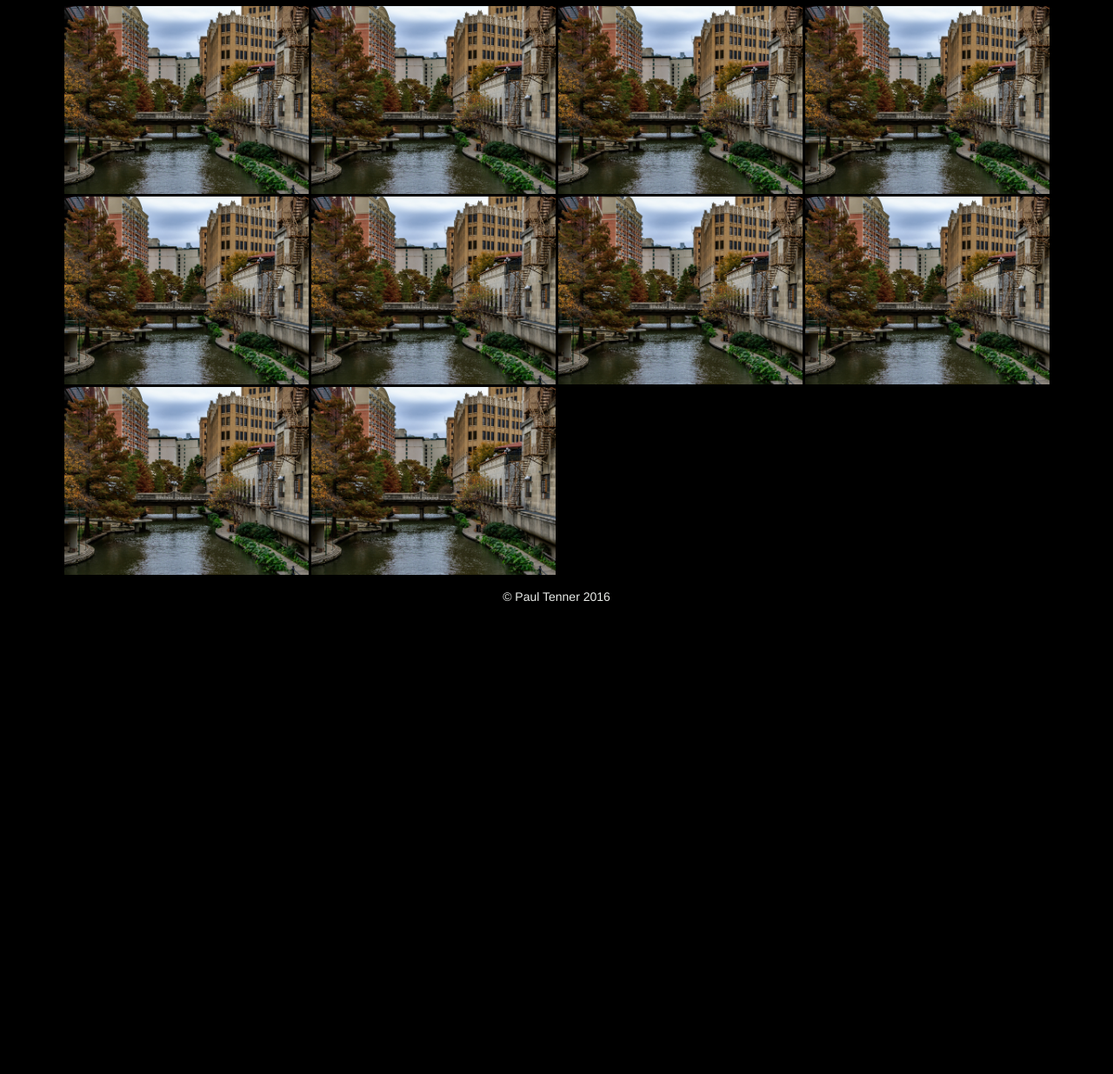
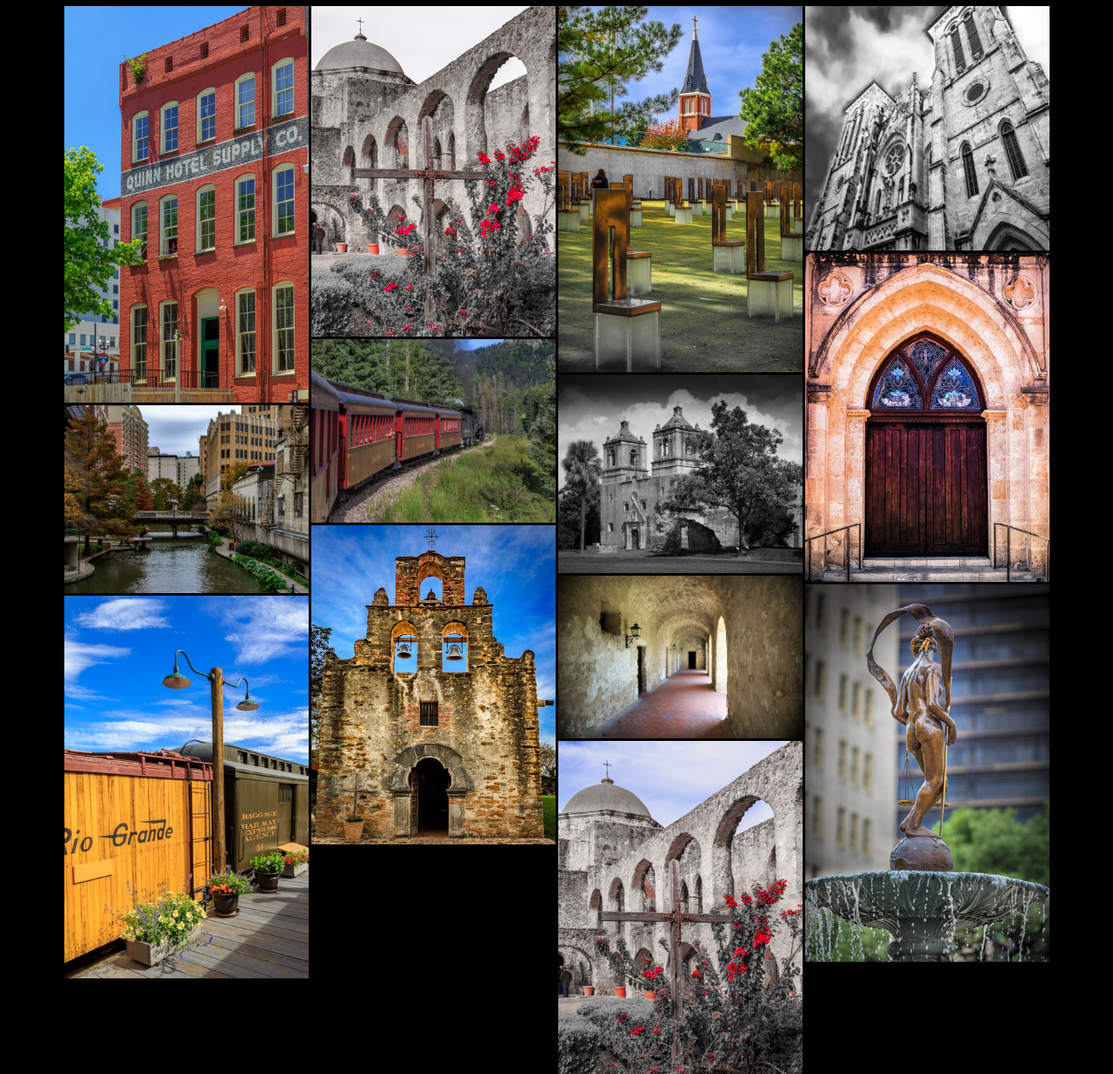
Before and after one commit to kait-schorr/pauls-website-git, a PHP site: page /architecture.php in a window 1280 px wide. Shown: the part 73-1308 px from the top of the page at 87% size. Before the commit the page ends 765 px from the top, so only its background shows below. Run offline with PHP 8.4, Linux system fonts and the light colour scheme; some web fonts are replaced.

Commit message:
Unitegallery WORKING
It wouldn't work because I neglected to add alt text to each image. Only
took me 90 minutes to figure it out! <shoot me please...>

```diff
--- a/architecture.php
+++ b/architecture.php
@@ -4,57 +4,7 @@ $folder_name = "images/architecture"; ?>
 
 <div class="container" id="wrapper">
 	<div id="gallery-page" style="display:none;">
-		<img alt="River and Bridge"
-		src="images/architecture-thumbs/_30A6742.jpg"
-		data-image="images/architecture/_30A6742.jpg"
-		data-description="River and Bridge"
-		style="display:none">
-		<img alt="River and Bridge"
-		src="images/architecture-thumbs/_30A6742.jpg"
-		data-image="images/architecture/_30A6742.jpg"
-		data-description="River and Bridge"
-		style="display:none">
-		<img alt="River and Bridge"
-		src="images/architecture-thumbs/_30A6742.jpg"
-		data-image="images/architecture/_30A6742.jpg"
-		data-description="River and Bridge"
-		style="display:none">
-		<img alt="River and Bridge"
-		src="images/architecture-thumbs/_30A6742.jpg"
-		data-image="images/architecture/_30A6742.jpg"
-		data-description="River and Bridge"
-		style="display:none">
-		<img alt="River and Bridge"
-		src="images/architecture-thumbs/_30A6742.jpg"
-		data-image="images/architecture/_30A6742.jpg"
-		data-description="River and Bridge"
-		style="display:none">
-		<img alt="River and Bridge"
-		src="images/architecture-thumbs/_30A6742.jpg"
-		data-image="images/architecture/_30A6742.jpg"
-		data-description="River and Bridge"
-		style="display:none">
-		<img alt="River and Bridge"
-		src="images/architecture-thumbs/_30A6742.jpg"
-		data-image="images/architecture/_30A6742.jpg"
-		data-description="River and Bridge"
-		style="display:none">
-		<img alt="River and Bridge"
-		src="images/architecture-thumbs/_30A6742.jpg"
-		data-image="images/architecture/_30A6742.jpg"
-		data-description="River and Bridge"
-		style="display:none">
-		<img alt="River and Bridge"
-		src="images/architecture-thumbs/_30A6742.jpg"
-		data-image="images/architecture/_30A6742.jpg"
-		data-description="River and Bridge"
-		style="display:none">
-		<img alt="River and Bridge"
-		src="images/architecture-thumbs/_30A6742.jpg"
-		data-image="images/architecture/_30A6742.jpg"
-		data-description="River and Bridge"
-		style="display:none">
-		<!-- <?php include("gallery-script.php") ?> -->
+		<?php include("gallery-script.php") ?>
 	</div>
 </div>
 <script type="text/javascript">
--- a/gallery-script.php
+++ b/gallery-script.php
@@ -54,10 +54,14 @@ if(count($image_files)) {
 				make_thumb($images_dir.$file,$thumbnail_image,$thumbs_width);
 			}
 		}
-		echo '<div class="item"><a href="',$images_dir.$file,'" class="sb"><img src="',$thumbnail_image,'" /><p>',$file,'</p></a></div>';
-		if($index % $images_per_row == 0) { echo '<div class="clear"></div>'; }
+		echo '<img alt=""
+		src="',$thumbnail_image,'"
+		data-image="',$images_dir.$file,'"
+		data-description="River and Bridge"
+		style="display:none">';
+		if($index % $images_per_row == 0) { echo ''; }
 	}
-	echo '<div class="clear"></div>';
+	echo '';
 }
 else {
 	echo '<p>There are no images in this gallery.</p>';
```
